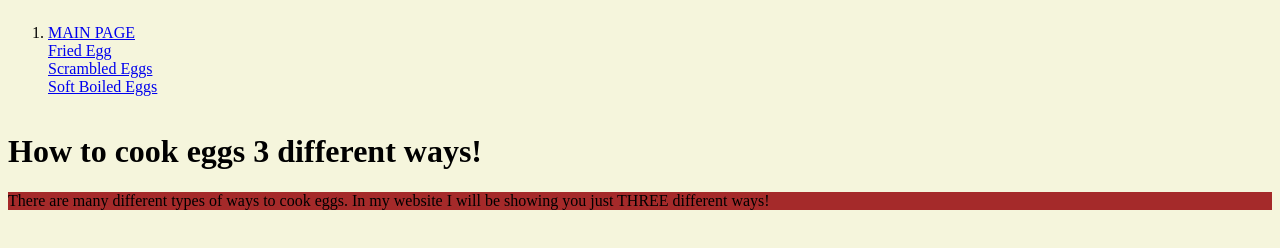
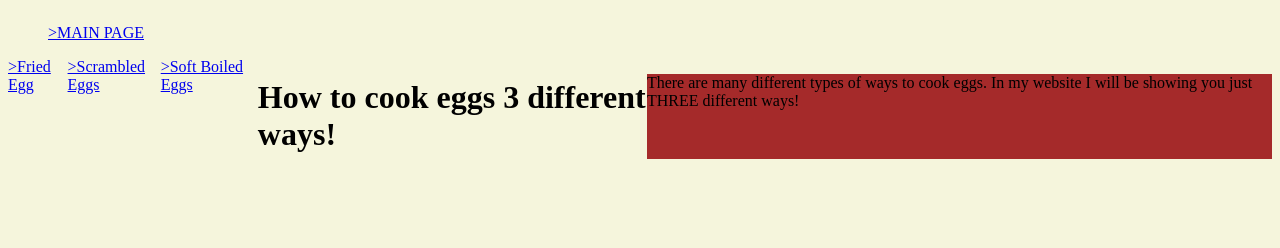
Before and after one commit to stuycs-gh-classrooms/10-web-rzheng287, a plain HTML site: page site/index.html in a window 1280 px wide. Drawn offline with Linux system fonts and the light colour scheme.

Commit message:
added div again

```diff
--- a/site/index.html
+++ b/site/index.html
@@ -11,10 +11,10 @@
   <body>
     <div> <nav class="page">
       <ol>
-      <div><li class="pagehere"><a href="index.html">MAIN PAGE</a></li></div>
-        <div><li class="page"><a href= "p0.html">Fried Egg</a></li></div>
-        <div><li class="page"><a href= "p1.html">Scrambled Eggs</a></li></div>
-        <div><li class="page"><a href= "p2.html">Soft Boiled Eggs</a></li></div>
+      <div<li class="pagehere"><a href="index.html">>MAIN PAGE</a></li></div>
+        <div<li class="page"><a href= "p0.html">>Fried Egg</a></li></div>
+        <div<li class="page"><a href= "p1.html">>Scrambled Eggs</a></li></div>
+        <div<li class="page"><a href= "p2.html">>Soft Boiled Eggs</a></li></div>
         </ol>
         </nav>
       </div>
```
